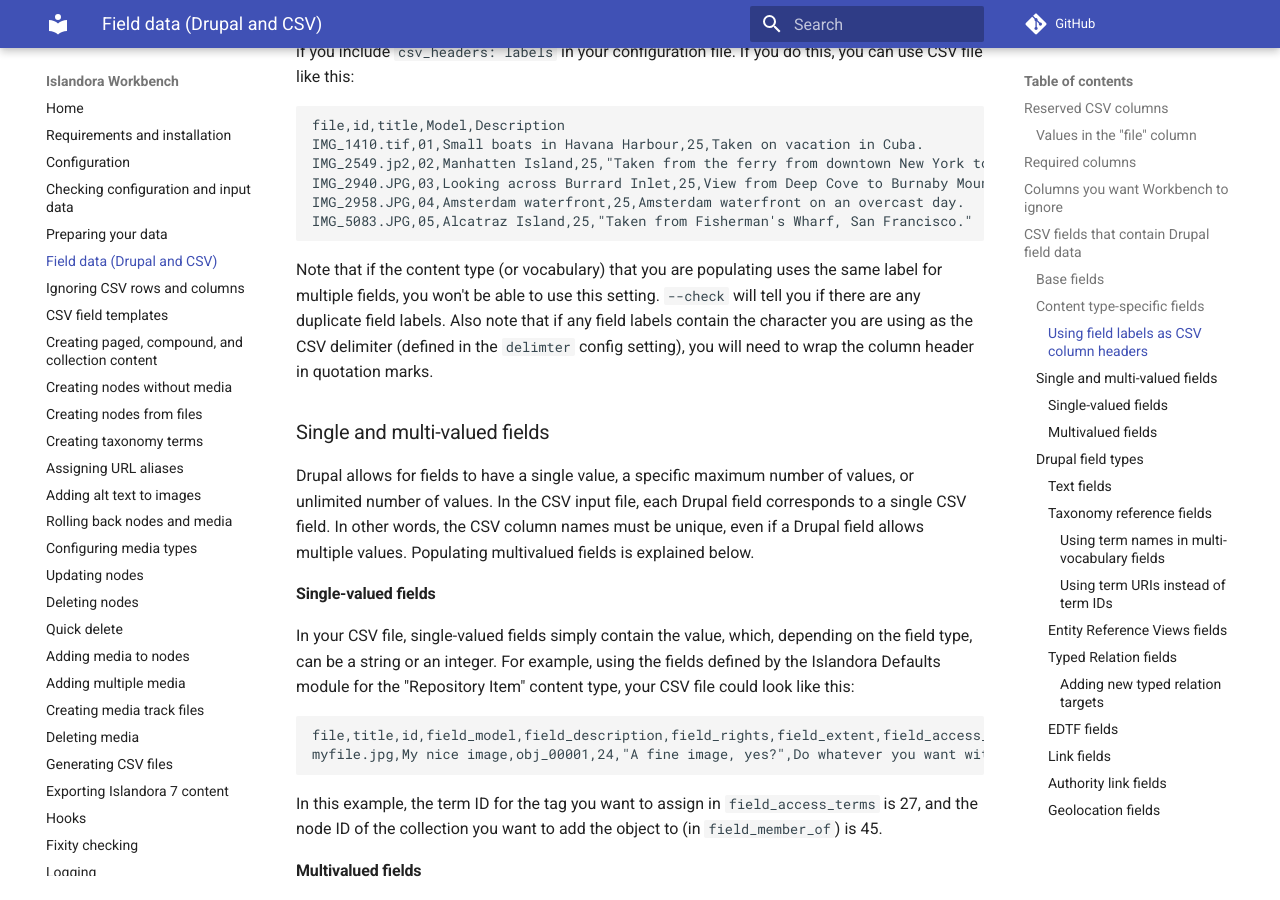
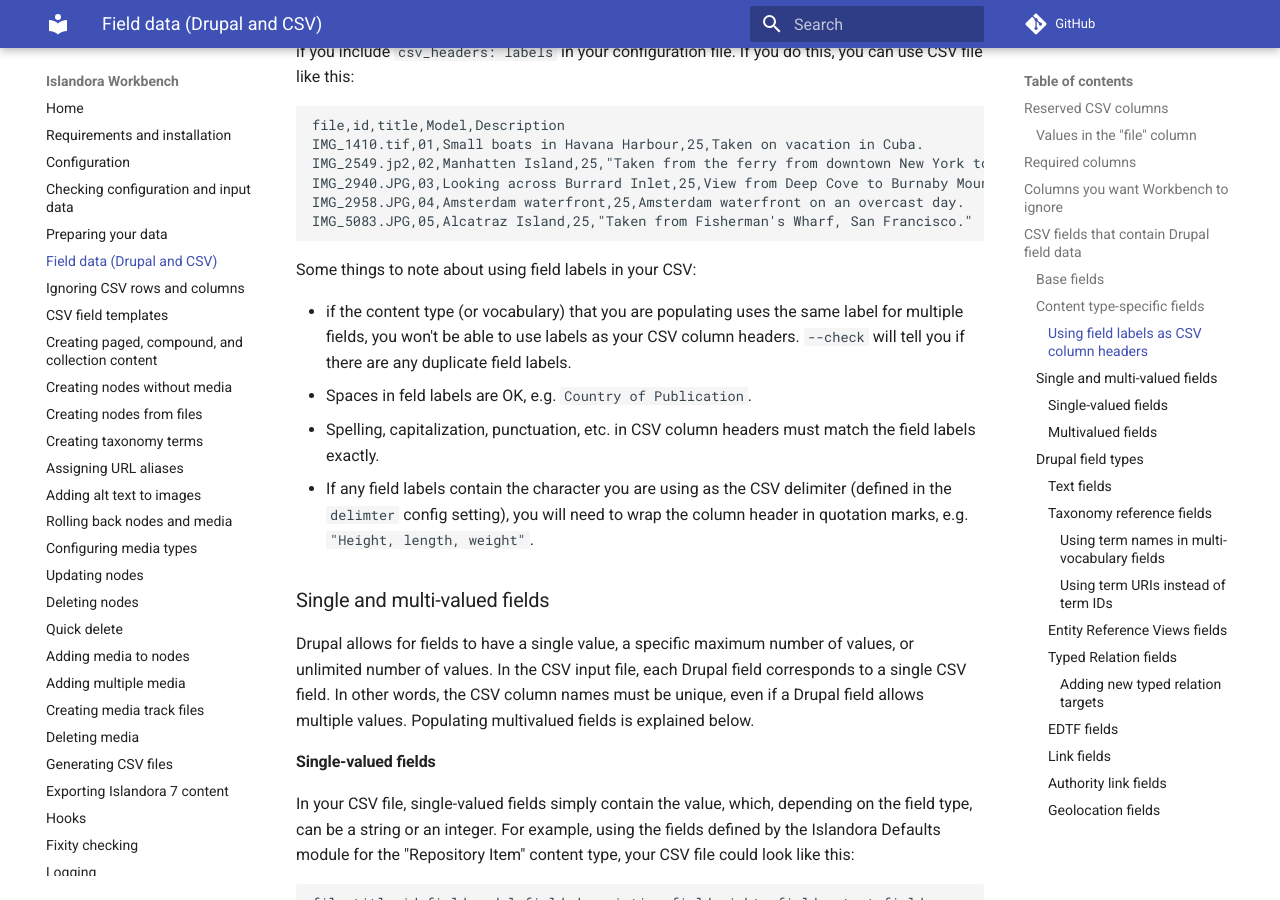
Before and after one commit to mjordan/islandora_workbench_docs, an MkDocs documentation site: the page built from docs/fields.md, in a window 1280 px wide and 900 px high, scrolled down 5402 px. Built offline with MkDocs 1.6.1 and Material for MkDocs 9.7.7, drawn with Linux system fonts in a browser that asks for light colours; comment, search, counter and statistics services are not loaded.

Commit message:
Update to docs on using field labels as CSV headers.

````diff
--- a/docs/fields.md
+++ b/docs/fields.md
@@ -118,8 +118,12 @@
 IMG_2958.JPG,04,Amsterdam waterfront,25,Amsterdam waterfront on an overcast day.
 IMG_5083.JPG,05,Alcatraz Island,25,"Taken from Fisherman's Wharf, San Francisco."
 ```
+Some things to note about using field labels in your CSV:
 
-Note that if the content type (or vocabulary) that you are populating uses the same label for multiple fields, you won't be able to use this setting. `--check` will tell you if there are any duplicate field labels. Also note that if any field labels contain the character you are using as the CSV delimiter (defined in the `delimter` config setting), you will need to wrap the column header in quotation marks.
+* if the content type (or vocabulary) that you are populating uses the same label for multiple fields, you won't be able to use labels as your CSV column headers. `--check` will tell you if there are any duplicate field labels.
+* Spaces in feld labels are OK, e.g. `Country of Publication`.
+* Spelling, capitalization, punctuation, etc. in CSV column headers must match the field labels exactly.
+* If any field labels contain the character you are using as the CSV delimiter (defined in the `delimter` config setting), you will need to wrap the column header in quotation marks, e.g. `"Height, length, weight"`.
 
 ### Single and multi-valued fields
 
````
